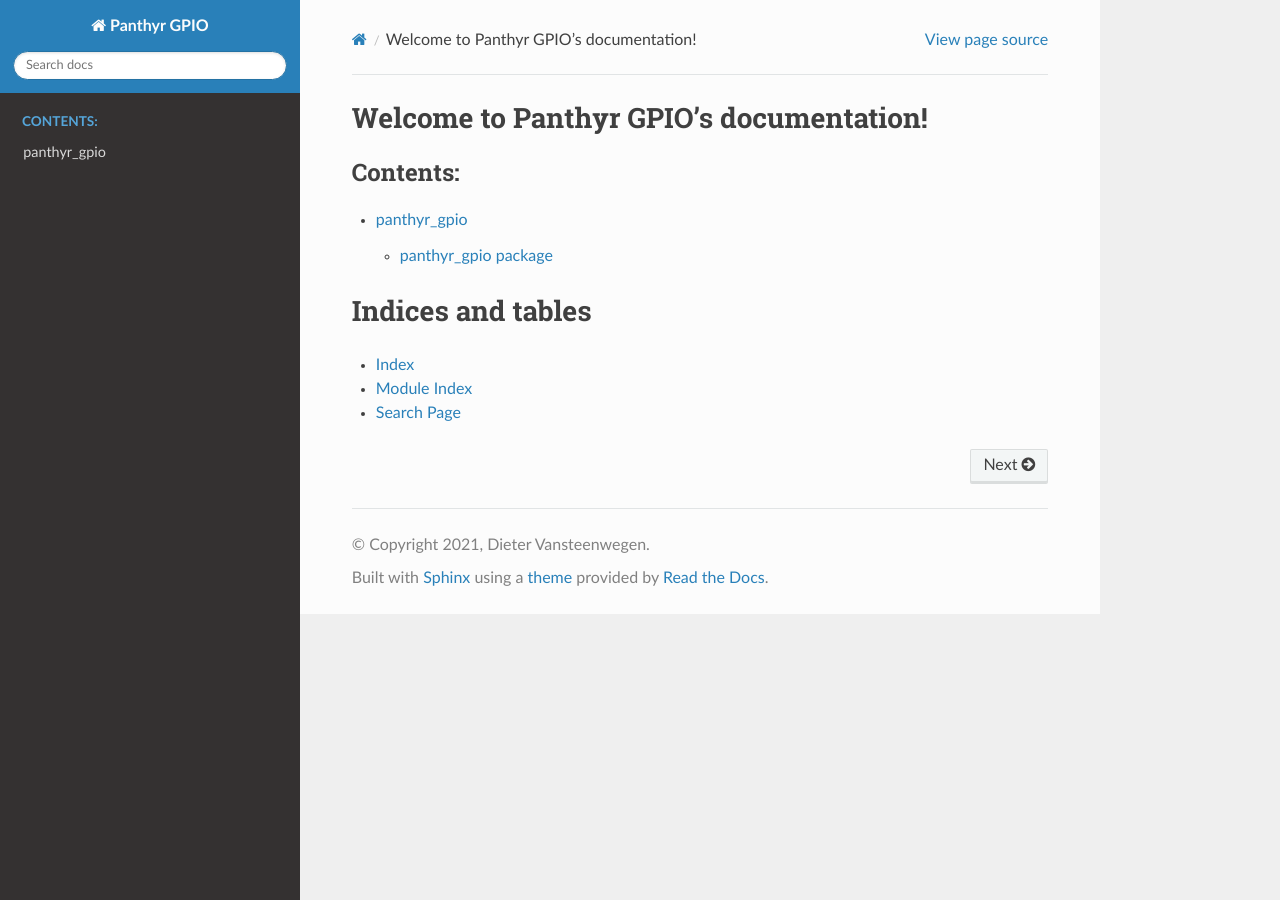
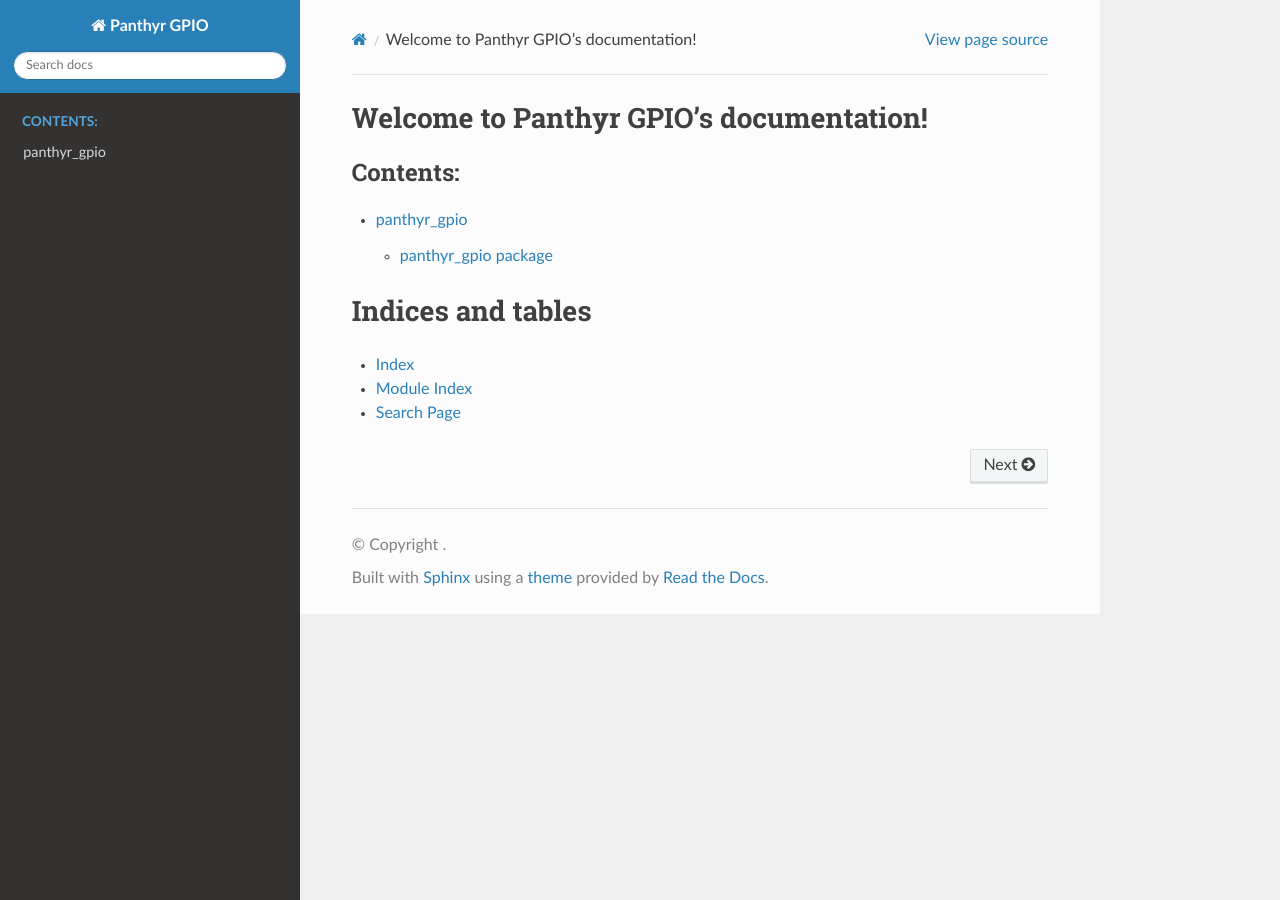
Before and after one commit to Panthyr/panthyr_gpio, a Sphinx documentation site: the page built from docs/source/index.rst, in a window 1280 px wide. Built offline with Sphinx 7.4.7 and the Read the Docs theme 2.0.0, drawn with Linux system fonts in a browser that asks for light colours.

Commit message:
no copyright

```diff
--- a/docs/source/conf.py
+++ b/docs/source/conf.py
@@ -18,7 +18,6 @@ sys.path.insert(0, os.path.abspath('../..'))
 # -- Project information -----------------------------------------------------
 
 project = 'Panthyr GPIO'
-copyright = '2021, Dieter Vansteenwegen'
 author = 'Dieter Vansteenwegen'
 
 # The full version, including alpha/beta/rc tags
```
